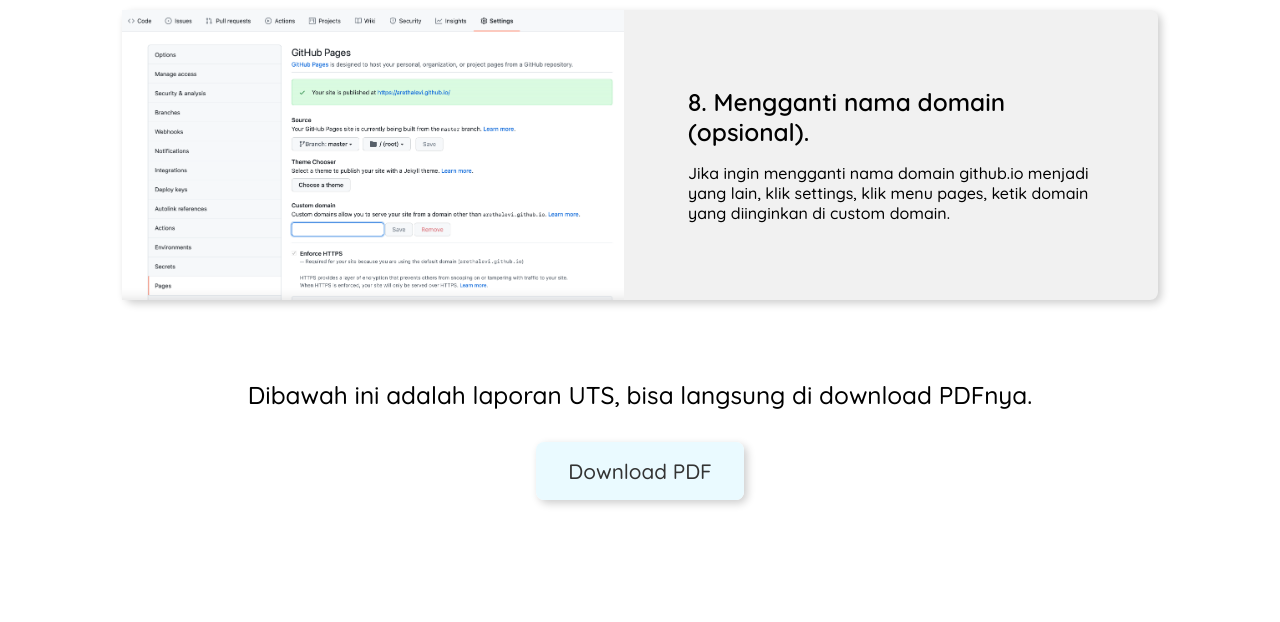
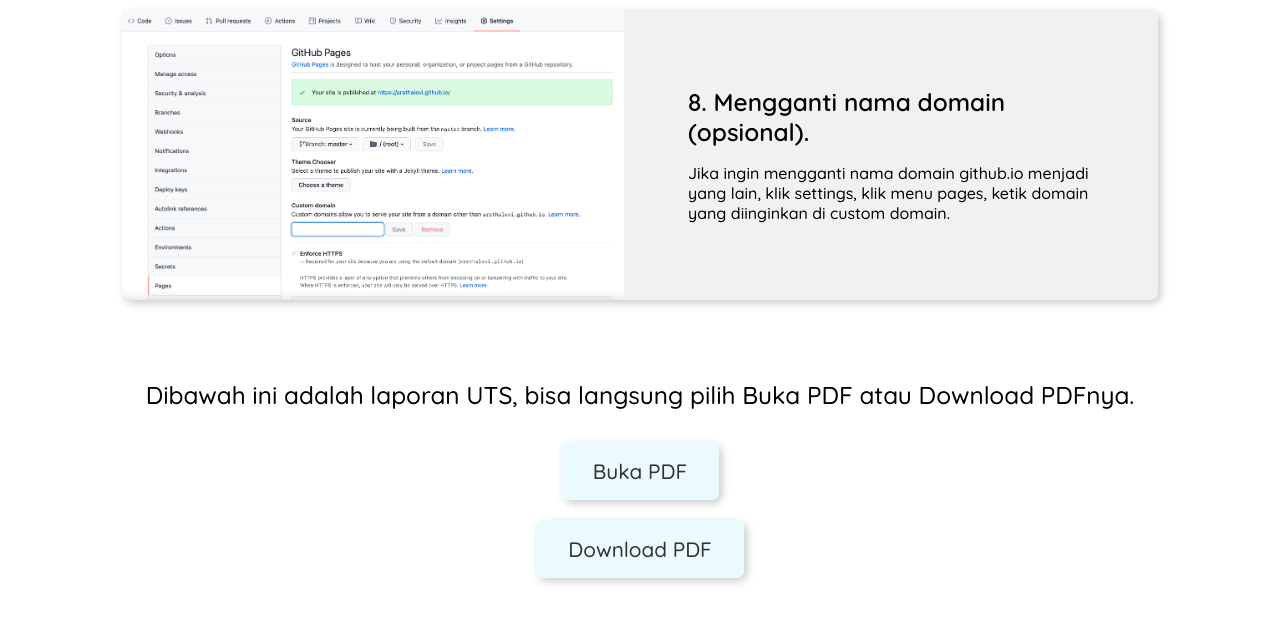
Before and after one commit to arethalevi/arethalevi.github.io, a plain HTML site: page tutorial/index.html in a window 1280 px wide. Shown: the part 2581-3203 px from the top of the page. Before the commit the page ends 3145 px from the top, so only its background shows below. Drawn offline with Linux system fonts and the light colour scheme.

Commit message:
final pls

```diff
--- a/tutorial/index.html
+++ b/tutorial/index.html
@@ -87,7 +87,10 @@
         </div>
       </section>
       <section class="last">
-        <h3>Dibawah ini adalah laporan UTS, bisa langsung di download PDFnya.</h3>
+        <h3>Dibawah ini adalah laporan UTS, bisa langsung pilih Buka PDF atau Download PDFnya.</h3>
+        <center><a href="https://drive.google.com/file/d/1XBYKuG-BrJKOCZLhe0IC7ndXlTPVmIxM/view?usp=sharing" class="pdf">Buka PDF</a></center>
+        <br />
+        <br />
         <center><a href="https://drive.google.com/uc?export=download&id=1XBYKuG-BrJKOCZLhe0IC7ndXlTPVmIxM" class="pdf">Download PDF</a></center>
       </section>
     </main>
```
